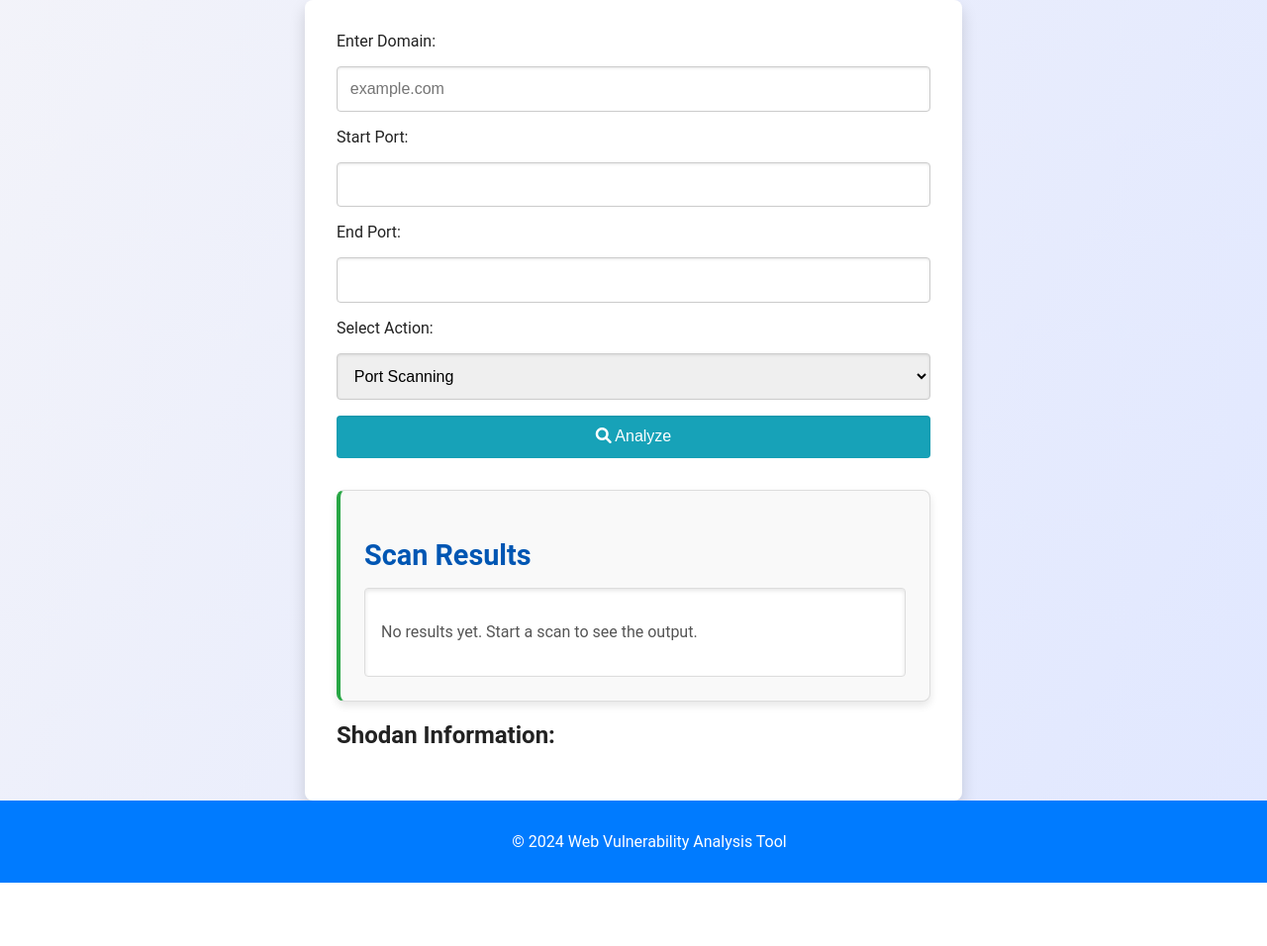
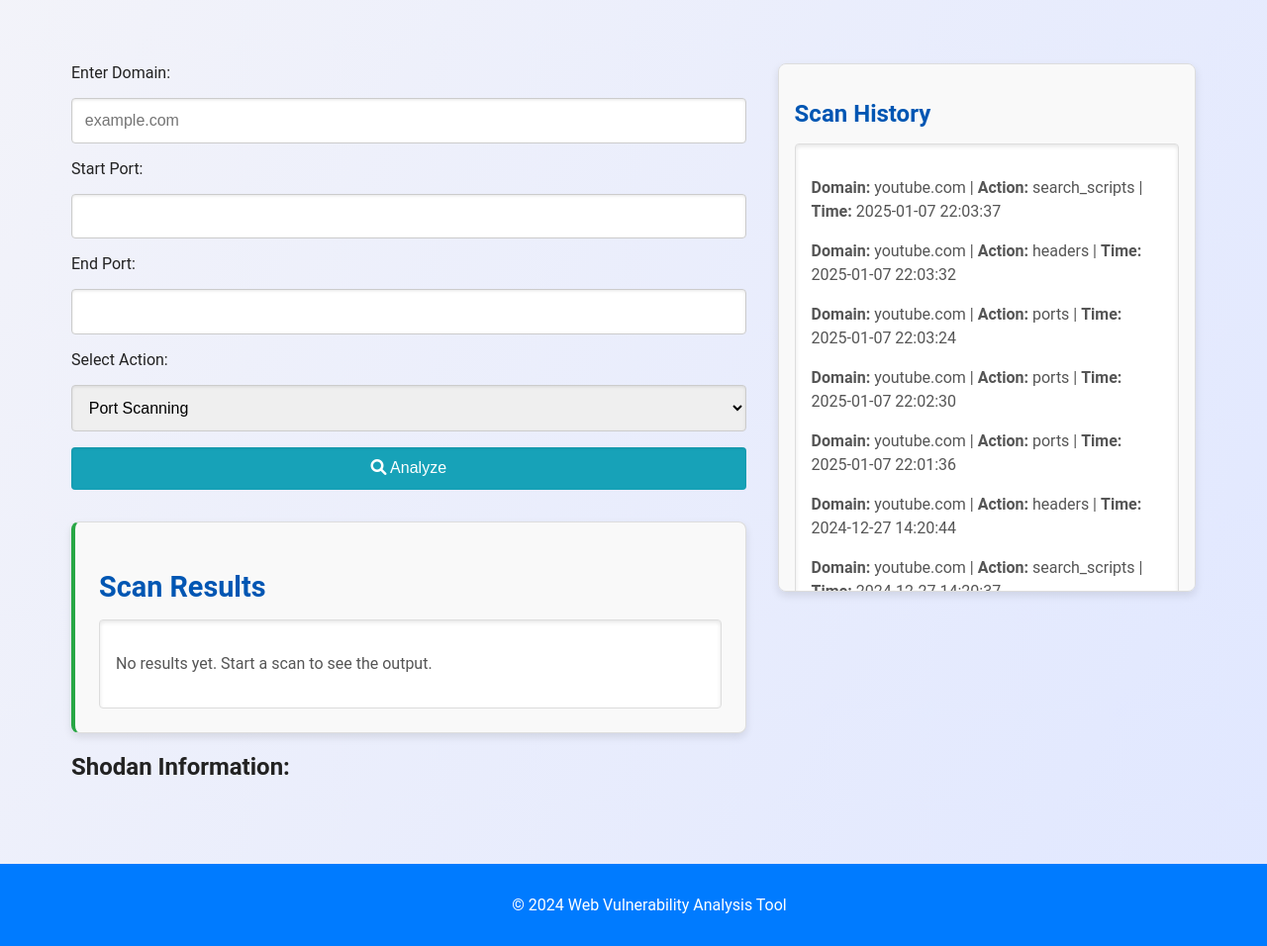
Before and after one commit to DoubleS2xS/web-security-analysis, a Flask app: page / in a window 1280 px wide. Shown: the part 236-1192 px from the top of the page at 99% size. Before the commit the page ends 1128 px from the top, so only its background shows below. Run offline with Flask 3, Linux system fonts and the light colour scheme.

Commit message:
nothing new

```diff
--- a/app.py
+++ b/app.py
@@ -1,4 +1,6 @@
 from flask import Flask, render_template, request, jsonify
+from flask_sqlalchemy import SQLAlchemy
+from datetime import datetime
 import socket
 import concurrent.futures
 import re
@@ -11,6 +13,25 @@ shodan_client = shodan.Shodan(SHODAN_API_KEY)
 
 app = Flask(__name__, template_folder='templates', static_folder='static')
 
+# Настройка базы данных SQLite
+app.config['SQLALCHEMY_DATABASE_URI'] = 'sqlite:///scan_history.db'
+app.config['SQLALCHEMY_TRACK_MODIFICATIONS'] = False
+db = SQLAlchemy(app)
+
+# Модель для хранения истории запросов
+class ScanHistory(db.Model):
+    id = db.Column(db.Integer, primary_key=True)
+    domain = db.Column(db.String(255), nullable=False)
+    start_port = db.Column(db.Integer, nullable=True)
+    end_port = db.Column(db.Integer, nullable=True)
+    action = db.Column(db.String(50), nullable=False)
+    timestamp = db.Column(db.DateTime, default=datetime.utcnow)
+
+# Создание базы данных
+with app.app_context():
+    db.create_all()
+
+# Функция для поиска скриптов
 def search_scripts(domain):
     try:
         response = requests.get(domain)
@@ -27,15 +48,17 @@ def search_scripts(domain):
     except Exception as e:
         return {"error": str(e)}
 
+# Функция для преобразования домена в IP
+
 def resolve_domain_to_ip(domain):
-    """Resolves a domain name to an IP address."""
     try:
         return socket.gethostbyname(domain)
     except socket.gaierror:
         return None
 
+# Поиск информации в Shodan
+
 def shodan_lookup(domain):
-    """Looks up information on Shodan using an IP address."""
     ip = resolve_domain_to_ip(domain)
     if not ip:
         return {"error": "Unable to resolve domain to IP"}
@@ -61,7 +84,7 @@ def shodan_lookup(domain):
 def home():
     return render_template('index.html')
 
-# Порт-сканирование через веб-интерфейс
+# Сканирование портов
 @app.route('/scan_ports', methods=['POST'])
 def scan_ports():
     try:
@@ -73,7 +96,6 @@ def scan_ports():
         if not target or start_port < 1 or end_port > 65535 or start_port > end_port:
             return jsonify({'error': 'Invalid input parameters'}), 400
 
-        # Запускаем сканирование
         open_ports = []
 
         def scan(ip, port):
@@ -98,13 +120,13 @@ def scan_ports():
     except Exception as e:
         return jsonify({'error': str(e)}), 500
 
+# Анализ домена
 @app.route('/analyze', methods=['POST'])
 def analyze():
     data = request.json
     action = data.get('action')
     domain = data.get('domain')
 
-    # Shodan API lookup
     shodan_result = shodan_lookup(domain)
 
     if action == "search_scripts":
@@ -123,5 +145,42 @@ def analyze():
     else:
         return jsonify({"shodan": shodan_result, "error": "Action not supported"})
 
+# Логирование запросов
+@app.route('/scan', methods=['POST'])
+def scan():
+    data = request.json
+    domain = data.get('domain')
+    start_port = data.get('start_port')
+    end_port = data.get('end_port')
+    action = data.get('action')
+
+    result = f"Scanning domain: {domain}, Ports: {start_port}-{end_port}, Action: {action}"
+
+    scan_entry = ScanHistory(
+        domain=domain,
+        start_port=start_port,
+        end_port=end_port,
+        action=action
+    )
+    db.session.add(scan_entry)
+    db.session.commit()
+
+    return jsonify({'message': 'Scan logged successfully', 'result': result})
+
+@app.route('/history', methods=['GET'])
+def history():
+    history = ScanHistory.query.order_by(ScanHistory.timestamp.desc()).all()
+    return jsonify([
+        {
+            'id': entry.id,
+            'domain': entry.domain,
+            'start_port': entry.start_port,
+            'end_port': entry.end_port,
+            'action': entry.action,
+            'timestamp': entry.timestamp.strftime('%Y-%m-%d %H:%M:%S')
+        }
+        for entry in history
+    ])
+
 if __name__ == '__main__':
     app.run(debug=True)
--- a/static/scripts.js
+++ b/static/scripts.js
@@ -20,23 +20,23 @@ document.addEventListener("DOMContentLoaded", () => {
     });
 });
 
-document.getElementById('scan-form').addEventListener('submit', async function (event) {
+document.getElementById("scan-form").addEventListener("submit", async function (event) {
     event.preventDefault();
 
-    const domain = document.getElementById('domain').value;
-    const startPort = document.getElementById('start-port').value;
-    const endPort = document.getElementById('end-port').value;
-    const action = document.getElementById('action').value;
+    const domain = document.getElementById("domain").value;
+    const startPort = document.getElementById("start-port").value;
+    const endPort = document.getElementById("end-port").value;
+    const action = document.getElementById("action").value;
 
     try {
         let response;
         let result;
 
-        if (action === 'ports') {
-            response = await fetch('/scan_ports', {
-                method: 'POST',
+        if (action === "ports") {
+            response = await fetch("/scan_ports", {
+                method: "POST",
                 headers: {
-                    'Content-Type': 'application/json'
+                    "Content-Type": "application/json"
                 },
                 body: JSON.stringify({
                     domain: domain,
@@ -48,17 +48,17 @@ document.getElementById('scan-form').addEventListener('submit', async function (
             result = await response.json();
 
             if (response.ok) {
-                document.getElementById('result-content').textContent =
-                    'Open Ports: ' + result.open_ports.join(', ');
+                document.getElementById("result-content").textContent =
+                    "Open Ports: " + result.open_ports.join(", ");
             } else {
-                document.getElementById('result-content').textContent =
-                    'Error: ' + result.error;
+                document.getElementById("result-content").textContent =
+                    "Error: " + result.error;
             }
-        } else if (action === 'search_scripts') {
-            response = await fetch('/analyze', {
-                method: 'POST',
+        } else if (action === "search_scripts") {
+            response = await fetch("/analyze", {
+                method: "POST",
                 headers: {
-                    'Content-Type': 'application/json',
+                    "Content-Type": "application/json",
                 },
                 body: JSON.stringify({ domain, action }),
             });
@@ -66,20 +66,20 @@ document.getElementById('scan-form').addEventListener('submit', async function (
             result = await response.json();
 
             if (response.ok) {
-                document.getElementById('result-content').textContent =
+                document.getElementById("result-content").textContent =
                     `CGI Scripts:\n${result.cgi_scripts.join("\n")}\n\nJS Scripts:\n${result.js_scripts.join("\n")}`;
             } else {
-                document.getElementById('result-content').textContent = result.error || "An error occurred";
+                document.getElementById("result-content").textContent = result.error || "An error occurred";
             }
-        } else if (action === 'headers') {
-            response = await fetch('/analyze', {
-                method: 'POST',
+        } else if (action === "headers") {
+            response = await fetch("/analyze", {
+                method: "POST",
                 headers: {
-                    'Content-Type': 'application/json'
+                    "Content-Type": "application/json"
                 },
                 body: JSON.stringify({
                     domain: domain,
-                    action: 'headers'
+                    action: "headers"
                 })
             });
 
@@ -87,43 +87,80 @@ document.getElementById('scan-form').addEventListener('submit', async function (
 
             if (response.ok) {
                 const headers = result.headers;
-                let headersText = '';
+                let headersText = "";
                 for (const [key, value] of Object.entries(headers)) {
                     headersText += `${key}: ${value}\n`;
                 }
-                document.getElementById('result-content').textContent = headersText;
+                document.getElementById("result-content").textContent = headersText;
             } else {
-                document.getElementById('result-content').textContent =
-                    'Error: ' + (result.error || 'Failed to analyze headers');
+                document.getElementById("result-content").textContent =
+                    "Error: " + (result.error || "Failed to analyze headers");
             }
         } else {
-            document.getElementById('result-content').textContent =
-                'This action is not implemented yet.';
+            document.getElementById("result-content").textContent =
+                "This action is not implemented yet.";
         }
     } catch (error) {
-        document.getElementById('result-content').textContent =
-            'Request failed: ' + error.message;
+        document.getElementById("result-content").textContent =
+            "Request failed: " + error.message;
     }
 
     // Shodan Test
     try {
-        const shodanResponse = await fetch('/analyze', {
-            method: 'POST',
+        const shodanResponse = await fetch("/analyze", {
+            method: "POST",
             headers: {
-                'Content-Type': 'application/json'
+                "Content-Type": "application/json"
             },
-            body: JSON.stringify({ domain, action: 'shodan' })
+            body: JSON.stringify({ domain, action: "shodan" })
         });
 
         const shodanResult = await shodanResponse.json();
 
         if (shodanResponse.ok) {
-            document.getElementById('shodan-content').textContent =
+            document.getElementById("shodan-content").textContent =
                 JSON.stringify(shodanResult.shodan, null, 2);
         } else {
-            document.getElementById('shodan-content').textContent = 'Error fetching Shodan data.';
+            document.getElementById("shodan-content").textContent = "Error fetching Shodan data.";
         }
     } catch (error) {
-        document.getElementById('shodan-content').textContent = 'Error: ' + error.message;
+        document.getElementById("shodan-content").textContent = "Error: " + error.message;
     }
 });
+
+document.getElementById("scan-form").addEventListener("submit", async (event) => {
+    event.preventDefault();
+
+    const domain = document.getElementById("domain").value;
+    const startPort = document.getElementById("start-port").value;
+    const endPort = document.getElementById("end-port").value;
+    const action = document.getElementById("action").value;
+
+    const response = await fetch("/scan", {
+        method: "POST",
+        headers: { "Content-Type": "application/json" },
+        body: JSON.stringify({ domain, start_port: startPort, end_port: endPort, action }),
+    });
+
+    const data = await response.json();
+    document.getElementById("result-content").innerHTML = `<p>${data.result}</p>`;
+});
+
+async function loadHistory() {
+    const response = await fetch("/history");
+    const history = await response.json();
+    const historyContainer = document.getElementById("history-content"); // Используем правильный контейнер для истории
+
+    if (history.length === 0) {
+        historyContainer.innerHTML = "<p>No scan history available.</p>";
+    } else {
+        historyContainer.innerHTML = history
+            .map(
+                (entry) =>
+                    `<p><strong>Domain:</strong> ${entry.domain} | <strong>Action:</strong> ${entry.action} | <strong>Time:</strong> ${entry.timestamp}</p>`
+            )
+            .join("");
+    }
+}
+
+window.onload = loadHistory;
--- a/static/styles.css
+++ b/static/styles.css
@@ -8,6 +8,51 @@ body {
     color: #222;
     transition: background-color 0.3s, color 0.3s;
     overflow-x: hidden;
+}
+
+/* Container for form and history sections */
+.container {
+    display: flex;
+    flex-direction: row;
+    justify-content: space-between;
+    gap: 2rem;
+    padding: 2rem;
+}
+
+/* Form Section */
+.form-section {
+    flex: 2;
+    max-width: 60%;
+}
+
+/* History Section */
+.history-section {
+    flex: 1;
+    max-width: 35%;
+    background: #f9f9f9;
+    border: 1px solid #ddd;
+    border-radius: 8px;
+    box-shadow: 0 4px 8px rgba(0, 0, 0, 0.1);
+    padding: 1rem;
+    overflow-y: auto;
+    max-height: 500px;
+}
+
+.history-section h2 {
+    font-size: 1.5rem;
+    color: #0056b3;
+    margin-bottom: 1rem;
+}
+
+.history-box {
+    padding: 1rem;
+    background: #fff;
+    border: 1px solid #ddd;
+    border-radius: 4px;
+    box-shadow: inset 0 2px 4px rgba(0, 0, 0, 0.1);
+    color: #555;
+    font-size: 1rem;
+    line-height: 1.5;
 }
 
 /* Header */
@@ -28,11 +73,8 @@ header h1 {
 /* Main Section */
 main {
     padding: 2rem;
-    max-width: 600px;
+    max-width: 1200px;
     margin: 0 auto;
-    background: white;
-    box-shadow: 0 8px 16px rgba(0, 0, 0, 0.15);
-    border-radius: 8px;
 }
 
 main form {
@@ -130,7 +172,7 @@ nav ul li a:hover {
     color: #ffcc00;
 }
 
-/* Dark Mode */
+/* Dark Mode Styles */
 body.dark-mode {
     background: linear-gradient(120deg, #121212, #2b2b2b);
     color: #e4e4e4;
@@ -180,10 +222,32 @@ body.dark-mode .result-box {
     color: #e4e4e4;
 }
 
+/* Dark Mode for History Section */
+body.dark-mode .history-section {
+    background: #1e1e1e;
+    border-color: #444;
+    color: #ccc;
+}
+
+body.dark-mode .history-box {
+    background: #333;
+    border-color: #555;
+    color: #e4e4e4;
+}
+
 /* Responsive Design */
 @media (max-width: 600px) {
-    main {
-        padding: 1rem;
+    .container {
+        flex-direction: column;
+        gap: 1rem;
+    }
+
+    .form-section {
+        max-width: 100%;
+    }
+
+    .history-section {
+        max-width: 100%;
     }
 
     button {
--- a/templates/index.html
+++ b/templates/index.html
@@ -10,7 +10,7 @@
 <body>
     <nav>
     <ul>
-        <li><a href="#">Home</a></li>
+        <li><a href="index.html">Home</a></li>
         <li><a href="#">About</a></li>
         <li><a href="#">Contact</a></li>
     </ul>
@@ -24,6 +24,8 @@
         </button>
     </header>
     <main>
+        <div class="container">
+            <div class="form-section">
                 <form id="scan-form">
                     <label for="domain">Enter Domain:</label>
                     <input type="text" id="domain" name="domain" placeholder="example.com" required>
@@ -44,7 +46,6 @@
                     <button type="submit">
                         <i class="fas fa-search"></i> Analyze
                     </button>
-
                 </form>
 
                 <div id="result">
@@ -61,6 +62,14 @@
                     <h2>Shodan Information:</h2>
                     <pre id="shodan-content"></pre>
                 </div>
+            </div>
+            <div class="history-section">
+                <h2>Scan History</h2>
+                <div id="history-content" class="history-box">
+                    <p>Loading history...</p>
+                </div>
+            </div>
+        </div>
     </main>
     <footer>
         <p>&copy; 2024 Web Vulnerability Analysis Tool</p>
```
Also changed, not shown: requirements.txt (+18 -3 lines), instance/scan_history.db (added), 1 other file. Lines whose indentation alone changed are shown as unchanged.
